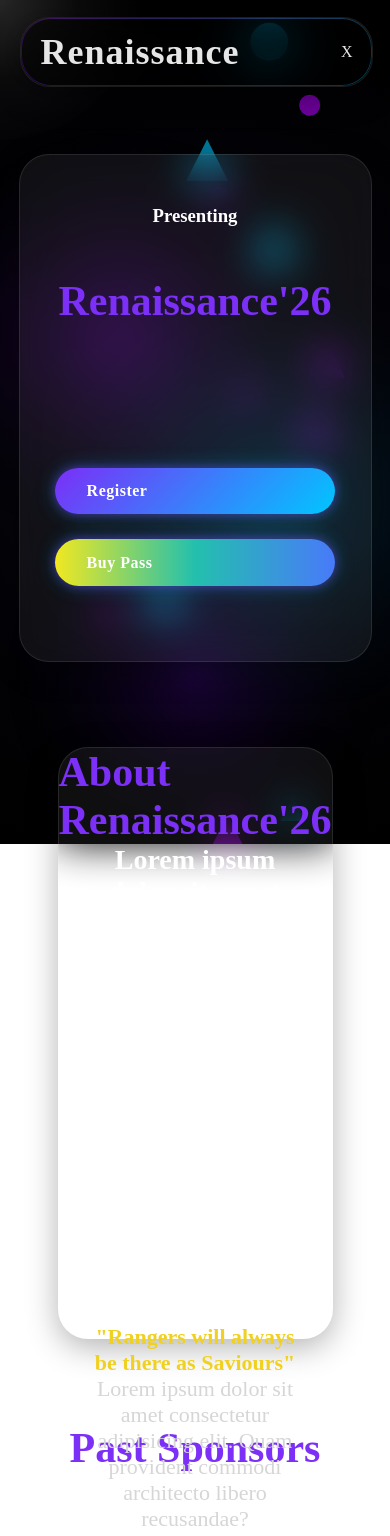
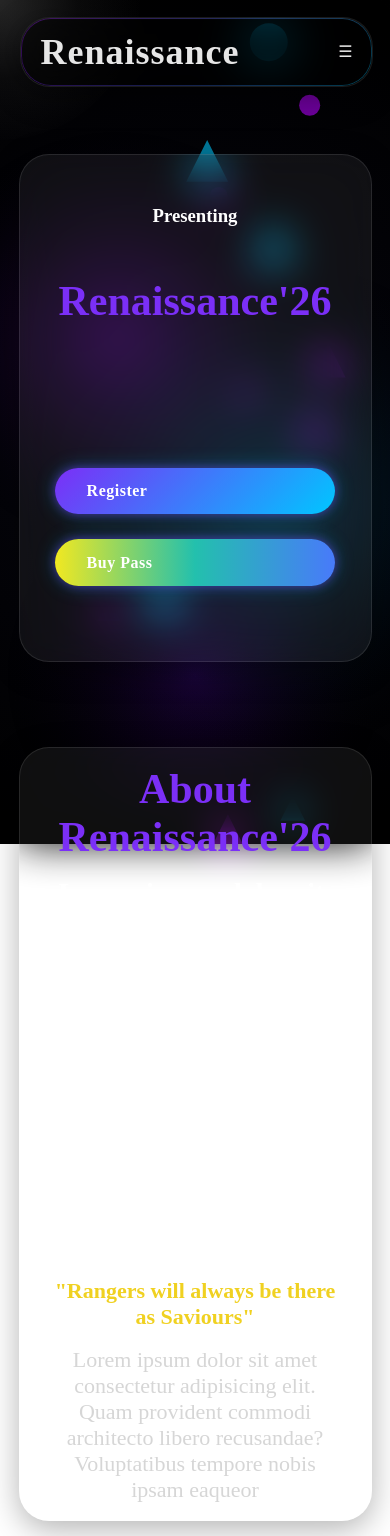
Before and after one commit to aman8cse/Renaissance, a React (Vite) app in the folder frontend/: page / in a window 390 px wide. Shown: the top 1536 px of the page. Built offline with nearby package versions, Linux system fonts and the light colour scheme.

Commit message:
added responsiveness in about section and navbar mobileMenu

```diff
--- a/frontend/src/components/Navbar.jsx
+++ b/frontend/src/components/Navbar.jsx
@@ -1,4 +1,4 @@
-import React, { useLayoutEffect, useRef, useState } from 'react'
+import React, { useLayoutEffect, useRef, useState, useEffect } from 'react'
 import { gsap } from "gsap";
 import '../styles/navbar.css';
 import RegisterBtn from '../components/registerButton.jsx'
@@ -12,12 +12,27 @@ export default function Navbar() {
     const mobileOptionRef = useRef([]);
 
     function handleClick(option) {
+        setMenu(false);
         if(option === "E-Cell") {
             window.open("https://www.edcjss.com/");
             return;
         }
          navigate(`/${option.toLowerCase()}`);
     }
+
+    useEffect(() => {
+        function handleClickOutside(e) {
+            if (menuRef.current && !menuRef.current.contains(e.target)) {
+                setMenu(false);
+            }
+        }
+
+        document.addEventListener("click", handleClickOutside);
+
+        return () => {
+            document.removeEventListener("click", handleClickOutside);
+        };
+    }, []);
 
 
     const mobileMenu = (<>
@@ -42,7 +57,7 @@ export default function Navbar() {
                 <RegisterBtn name={"Register"} />
                 <br />
             </div>
-            <div className="hamburger" onClick={() => setMenu(!menu)}>{menu ? "=" : "X"}</div>
+            <div className="hamburger" onClick={(e) => {e.stopPropagation(); setMenu(prev => !prev)}}>{menu ? "X" : "☰"}</div>
             {menu && mobileMenu}
         </div>
     </>
--- a/frontend/src/styles/about.css
+++ b/frontend/src/styles/about.css
@@ -1,7 +1,9 @@
 .about{
     width: 70vw;
-    height: 70vh;
+    height: auto;
     margin: auto;
+    text-align: center;
+    padding-block: 2vh;
     background: rgba(255, 255, 255, 0.06);
     backdrop-filter: blur(20px);
     -webkit-backdrop-filter: blur(20px);
@@ -18,6 +20,7 @@
     flex-direction: column;
     justify-content: space-evenly;
     align-items: center;
+    gap: 2vh;
 }
 
 .headline{
@@ -43,8 +46,7 @@ p {
 }
 
 @media (max-width : 750px) {
-    .homepage{
+    .about{
         width: 90vw;
-        height: 60vh;
     }
 }
--- a/frontend/src/styles/eventCard.css
+++ b/frontend/src/styles/eventCard.css
@@ -42,6 +42,7 @@
     display: flex;
     flex-direction: column;
     align-items: flex-start;
+    align-items: center;
     gap: 1rem;
     margin-top: 1rem;
 }
```
